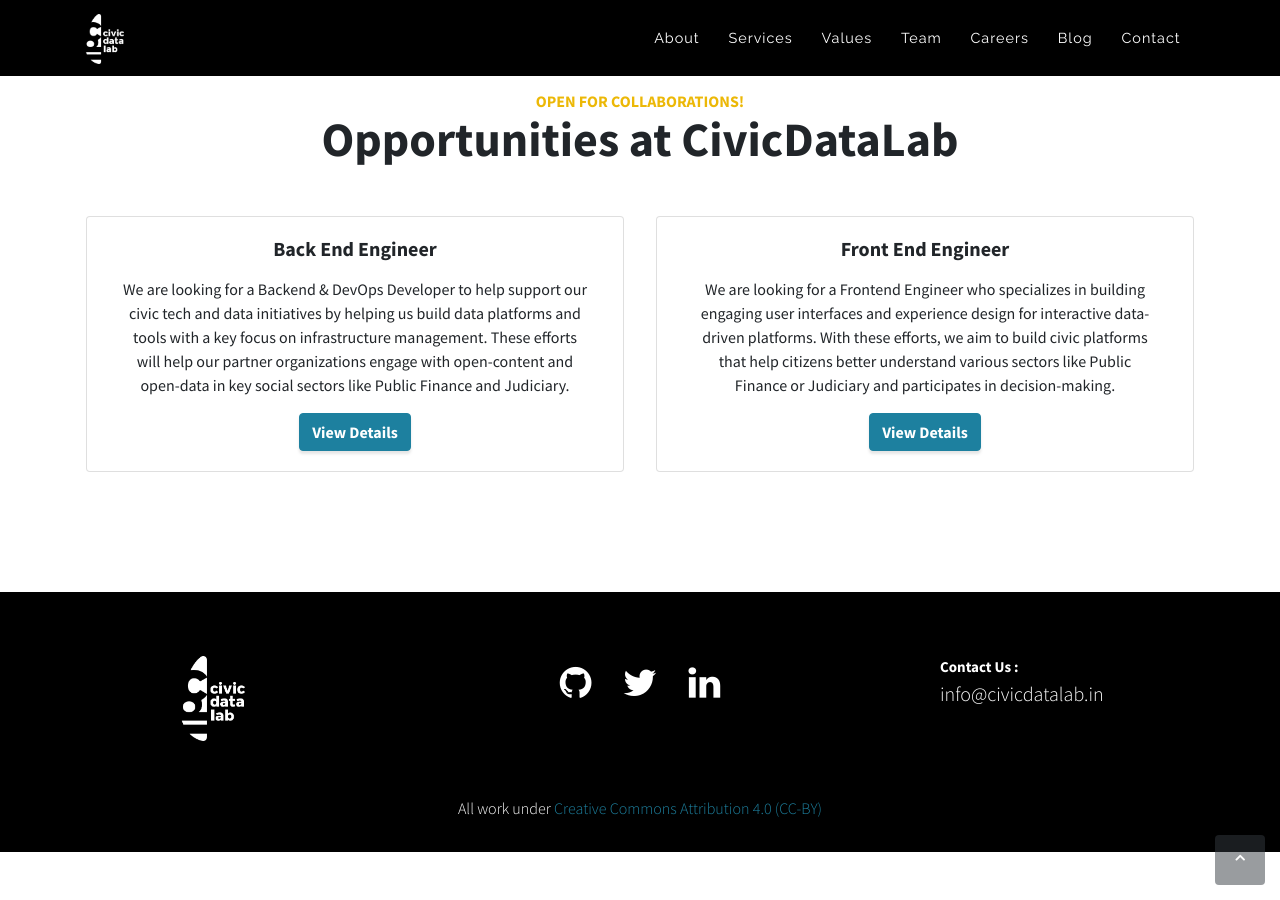
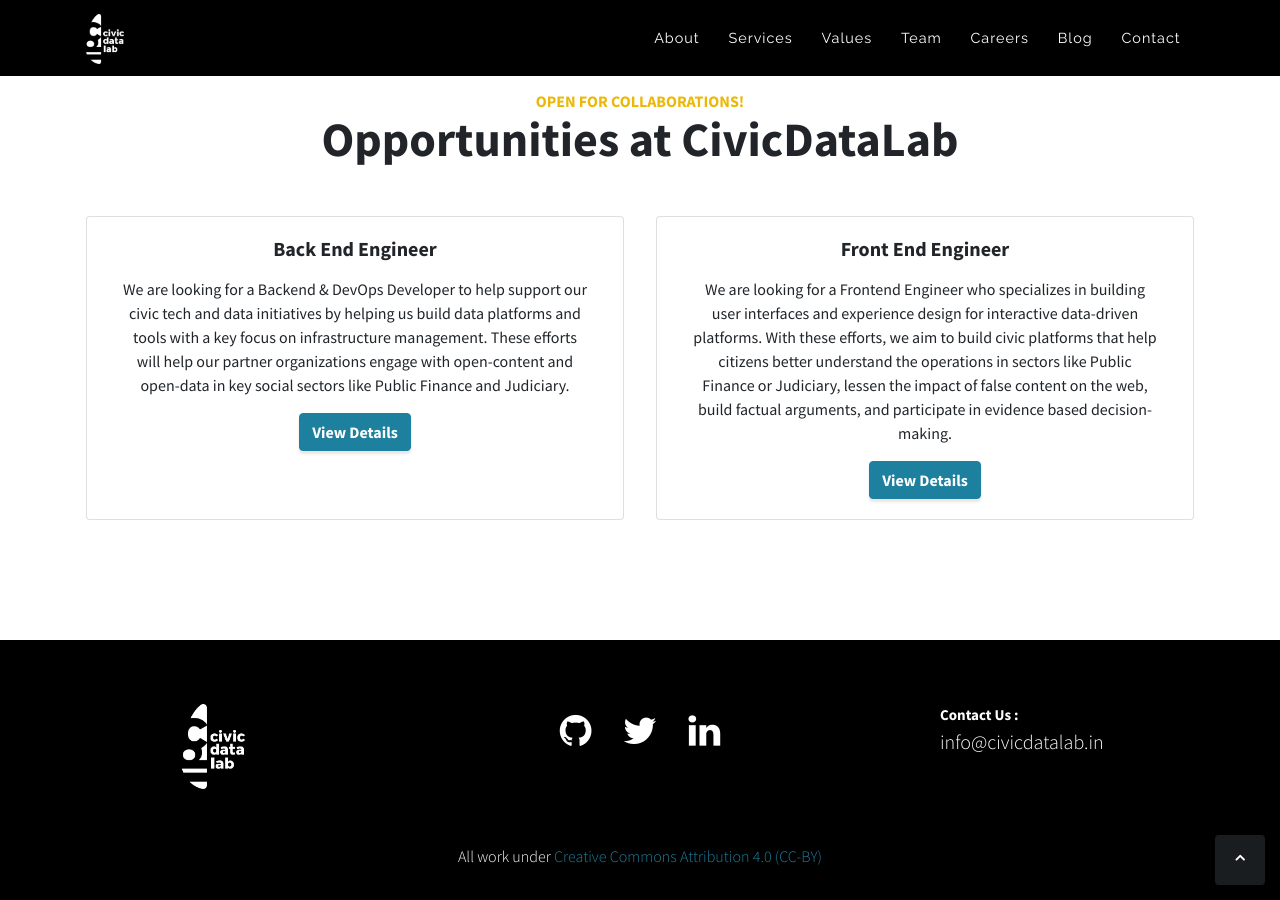
Before and after one commit to CivicDataLab/old-website, a Jekyll site: the page built from index.html, in a window 1280 px wide and 900 px high, scrolled down 3533 px. Built offline with Jekyll 4.4.1, drawn with Linux system fonts in a browser that asks for light colours; the list of posts is cut into pages by our own code.

Commit message:
Update frontend-engineer.md

```diff
--- a/all_collections/_careers/frontend-engineer.md
+++ b/all_collections/_careers/frontend-engineer.md
@@ -4,7 +4,7 @@
 type: Full Time
 
 brief: |
-  We are looking for a Frontend Engineer who specializes in building engaging user interfaces and experience design for interactive data-driven platforms. With these efforts, we aim to build civic platforms that help citizens better understand various sectors like Public Finance or Judiciary and participates in decision-making.
+  We are looking for a Frontend Engineer who specializes in building user interfaces and experience design for interactive data-driven platforms. With these efforts, we aim to build civic platforms that help citizens better understand the operations in sectors like Public Finance or Judiciary, lessen the impact of false content on the web, build factual arguments, and participate in evidence based decision-making.
 
 responsibilities:
   - Co-create frontend tools and develop responsive UI/UX for large scale data platforms like Open Budgets India [link](https://openbudgetsindia.org/)
```
